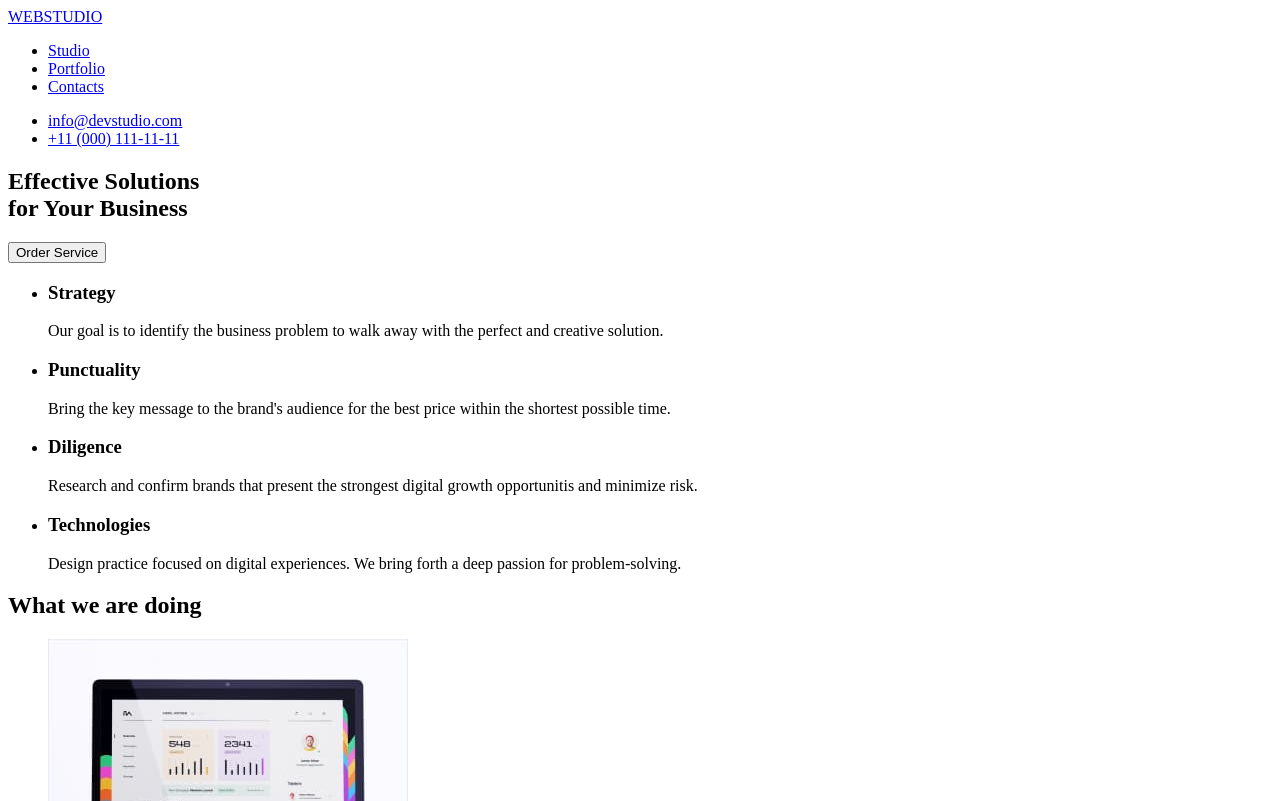
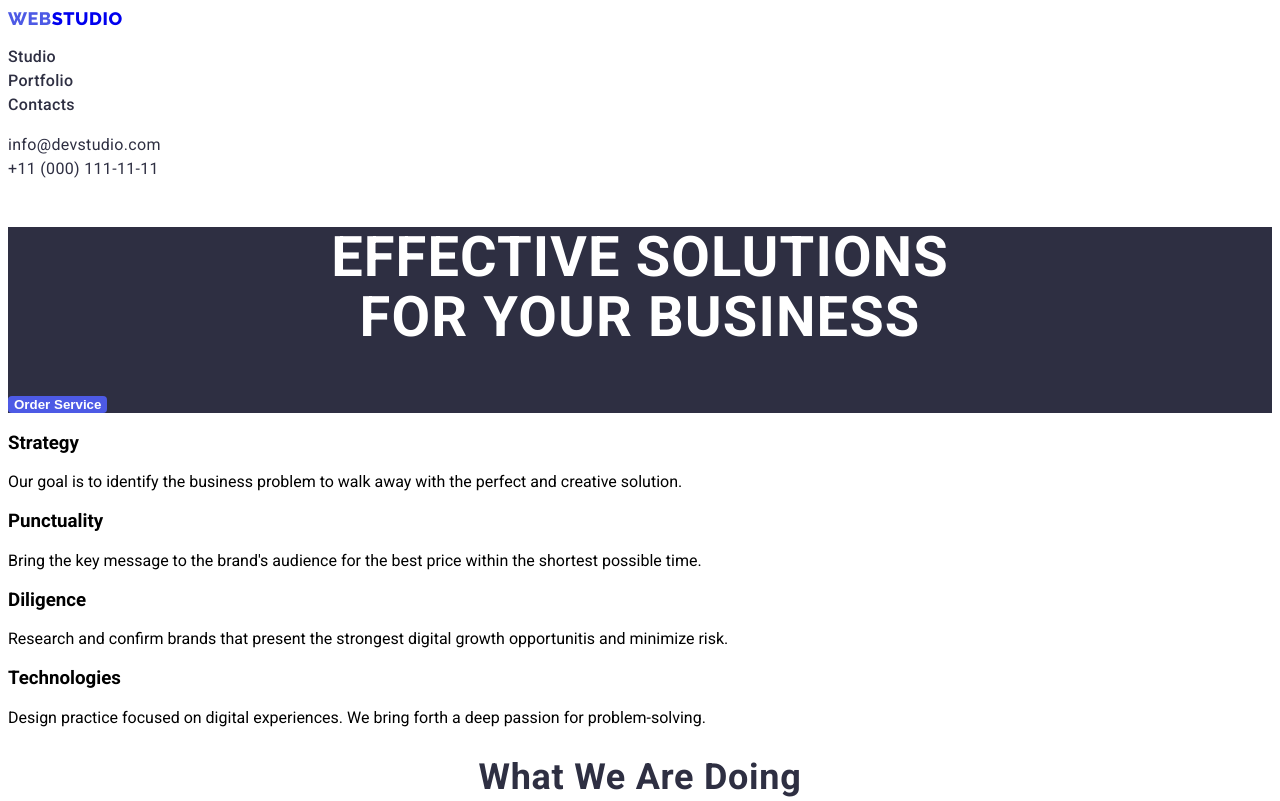
Before and after one commit to johncnb/goit-markup-hw-02, a plain HTML site: page index.html in a window 1280 px wide. Shown: the top 801 px of the page. Drawn offline with Linux system fonts and the light colour scheme.

Commit message:
Finalized Homework 2

```diff
--- /dev/null
+++ b/css/styles.css
@@ -0,0 +1,113 @@
+:root {
+  --IRIS: #4d5ae5;
+  --WHITE: #fff;
+  --NAVY-BLUE: #2e2f42;
+  --SLATE: #434455;
+  --CLOUD: #f4f4fd;
+}
+
+body {
+  font-family: "Roboto", sans-serif;
+}
+
+.logo {
+  text-decoration: none;
+  font-family: "Raleway", sans-serif;
+  font-size: 18px;
+  font-style: normal;
+  font-weight: 800;
+  line-height: 21px;
+  letter-spacing: 0.54px;
+  text-transform: uppercase;
+}
+
+.logo span {
+  color: var(--IRIS);
+}
+
+nav .logo {
+  color: var(--NAVY-BLUE);
+}
+
+header ul.list li a {
+  text-decoration: none;
+  color: var(--NAVY-BLUE);
+}
+
+.nav-link:hover,
+.nav-link:focus {
+  color: var(--IRIS);
+}
+
+.nav-link {
+  color: var(--NAVY-BLUE, #2e2f42);
+  font-family: Roboto;
+  font-size: 16px;
+  font-style: normal;
+  font-weight: 500;
+  line-height: 24px;
+  letter-spacing: 0.32px;
+}
+
+.header-email-telno {
+  color: var(--SLATE, #434455);
+  font-family: Roboto;
+  font-size: 16px;
+  font-style: normal;
+  font-weight: 400;
+  line-height: 24px;
+  letter-spacing: 0.32px;
+}
+
+ul.list {
+  list-style: none;
+  padding-left: 0;
+}
+
+.bg-dark {
+  background-color: var(--NAVY-BLUE);
+}
+
+.hero h1 {
+  color: white;
+  text-align: center;
+  text-transform: uppercase;
+  font-family: Roboto;
+  font-size: 56px;
+  font-style: normal;
+  font-weight: 700;
+  line-height: 60px;
+  letter-spacing: 1.12px;
+}
+
+.hero .order-service-button {
+  color: var(--WHITE);
+  background-color: var(--IRIS);
+  border: none;
+  border-radius: 4px;
+  font-weight: 700;
+}
+
+.hero .order-service-button:hover {
+  color: var(--IRIS);
+}
+
+.section-header {
+  text-align: center;
+  color: var(--NAVY-BLUE);
+  font-family: Roboto;
+  font-size: 36px;
+  font-style: normal;
+  font-weight: 700;
+  line-height: 40px;
+  letter-spacing: 0.72px;
+  text-transform: capitalize;
+}
+
+.footer {
+  color: white;
+}
+
+footer .logo {
+  color: var(--CLOUD);
+}
--- a/index.html
+++ b/index.html
@@ -4,31 +4,58 @@
     <meta charset="UTF-8" />
     <meta name="viewport" content="width=device-width, initial-scale=1.0" />
     <title>Studio</title>
+    <title>Portfolio</title>
+    <link rel="preconnect" href="https://fonts.googleapis.com" />
+    <link rel="preconnect" href="https://fonts.gstatic.com" crossorigin />
+    <link
+      href="https://fonts.googleapis.com/css2?family=Raleway:wght@800&display=swap"
+      rel="stylesheet"
+    />
+    <link
+      href="https://fonts.googleapis.com/css2?family=Raleway:wght@800&family=Roboto:wght@400;500;700;900&display=swap"
+      rel="stylesheet"
+    />
+    <link rel="stylesheet" href="./css/styles.css" />
   </head>
   <body>
     <header>
-      <a href="#">WEBSTUDIO</a>
+      <a href="#" class="logo"><span>WEB</span>STUDIO</a>
       <nav>
-        <ul>
-          <li><a href="#">Studio</a></li>
-          <li><a href="#">Portfolio</a></li>
-          <li><a href="#">Contacts</a></li>
+        <ul class="list">
+          <li><a href="#" class="nav-link">Studio</a></li>
+          <li>
+            <a href="./portfolio.html" class="nav-link"
+              >Portfolio</a
+            >
+          </li>
+          <li><a href="#" class="nav-link">Contacts</a></li>
         </ul>
       </nav>
-      <ul>
-        <li><a href="mailto:info@devstudio.com">info@devstudio.com</a></li>
-        <li><a href="tel:+110001111111">+11 (000) 111-11-11</a></li>
+      <ul class="list">
+        <li>
+          <a href="mailto:info@devstudio.com" class="header-email-telno"
+            >info@devstudio.com</a>
+        </li>
+        <li>
+          <a href="tel:+110001111111" class="header-email-telno"
+            >+11 (000) 111-11-11</a
+          >
+        </li>
       </ul>
     </header>
 
     <main>
-      <section>
+      <section class="bg-dark hero">
         <h1>
           Effective Solutions <br />
           for Your Business
         </h1>
-        <button type="button">Order Service</button>
-        <ul>
+        <button type="button" class="order-service-button">
+          Order Service
+        </button>
+        </section>
+        <section>
+        <ul class="list">
           <li>
             <h3>Strategy</h3>
             <p>
@@ -62,9 +89,10 @@
           </li>
         </ul>
       </section>
+      </section>
       <section>
-        <h2>What we are doing</h2>
-        <ul>
+        <h2 class="section-header">What We Are Doing</h2>
+        <ul class="list">
           <li>
             <img src="images/desktop.jpg" width="360" alt="desktop computer" />
           </li>
@@ -85,8 +113,8 @@
         </ul>
       </section>
       <section>
-        <h2>Our Team</h2>
-        <ul>
+        <h2 class="section-header">Our Team</h2>
+        <ul class="list">
           <li>
             <img
               src="images/mark-guerrero.jpg"
@@ -126,8 +154,8 @@
         </ul>
       </section>
     </main>
-    <footer>
-      <a href="#">WEBSTUDIO</a>
+    <footer class="bg-dark footer">
+      <a href="#" class="logo"><span>WEB</span>STUDIO</a>
       <p>
         Increase the flow of customers and<br />sales for your business with
         digital<br />marketing & growth solutions.
```
Also changed, not shown: portfolio.html (added, +20 -0 lines).
